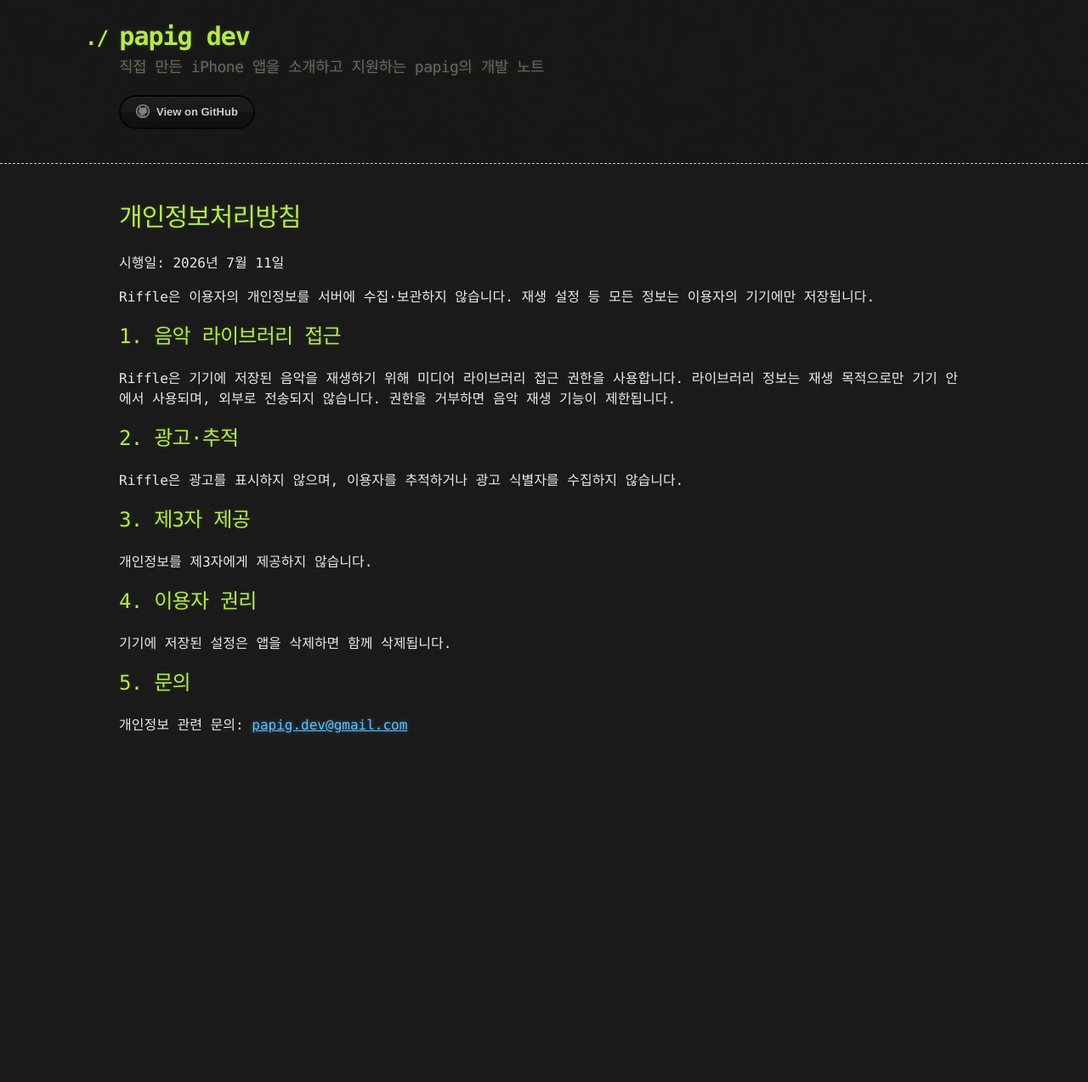
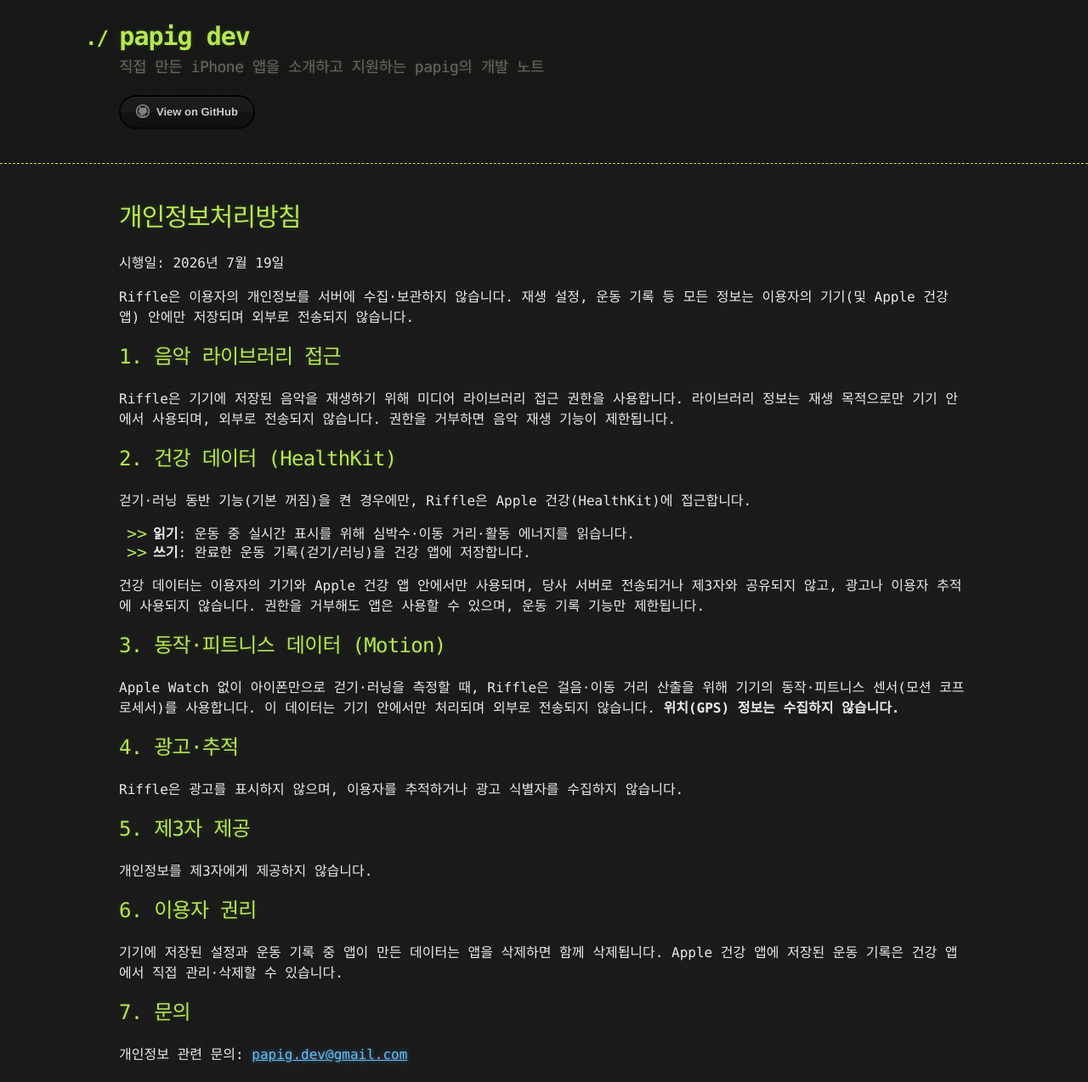
Before and after one commit to papig-dev/papig-dev.github.io, a Jekyll site: the page built from riffle/privacy.md, in a window 1280 px wide. Shown: the whole page at 85% size. Built offline with Jekyll 4.4.1, drawn with Linux system fonts in a browser that asks for light colours; some web fonts are replaced; before the commit the page ends 900 px from its top, so only the background shows below that.

Commit message:
riffle 개인정보처리방침: HealthKit·Motion 섹션 추가 (러닝 기능)
- 건강 데이터(심박·거리·에너지 읽기/운동 저장), 동작·피트니스(걸음·거리) 섹션
- 위치(GPS) 미수집 명시, 기기·건강앱 내 처리·외부 전송 없음
- 시행일 2026-07-19

```diff
--- a/riffle/privacy.md
+++ b/riffle/privacy.md
@@ -7,26 +7,39 @@ permalink: /riffle/privacy/
 
 # 개인정보처리방침
 
-시행일: 2026년 7월 11일
+시행일: 2026년 7월 19일
 
-Riffle은 이용자의 개인정보를 서버에 수집·보관하지 않습니다. 재생 설정 등 모든 정보는 이용자의 기기에만 저장됩니다.
+Riffle은 이용자의 개인정보를 서버에 수집·보관하지 않습니다. 재생 설정, 운동 기록 등 모든 정보는 이용자의 기기(및 Apple 건강 앱) 안에만 저장되며 외부로 전송되지 않습니다.
 
 ## 1. 음악 라이브러리 접근
 
 Riffle은 기기에 저장된 음악을 재생하기 위해 미디어 라이브러리 접근 권한을 사용합니다. 라이브러리 정보는 재생 목적으로만 기기 안에서 사용되며, 외부로 전송되지 않습니다. 권한을 거부하면 음악 재생 기능이 제한됩니다.
 
-## 2. 광고·추적
+## 2. 건강 데이터 (HealthKit)
+
+걷기·러닝 동반 기능(기본 꺼짐)을 켠 경우에만, Riffle은 Apple 건강(HealthKit)에 접근합니다.
+
+- **읽기**: 운동 중 실시간 표시를 위해 심박수·이동 거리·활동 에너지를 읽습니다.
+- **쓰기**: 완료한 운동 기록(걷기/러닝)을 건강 앱에 저장합니다.
+
+건강 데이터는 이용자의 기기와 Apple 건강 앱 안에서만 사용되며, 당사 서버로 전송되거나 제3자와 공유되지 않고, 광고나 이용자 추적에 사용되지 않습니다. 권한을 거부해도 앱은 사용할 수 있으며, 운동 기록 기능만 제한됩니다.
+
+## 3. 동작·피트니스 데이터 (Motion)
+
+Apple Watch 없이 아이폰만으로 걷기·러닝을 측정할 때, Riffle은 걸음·이동 거리 산출을 위해 기기의 동작·피트니스 센서(모션 코프로세서)를 사용합니다. 이 데이터는 기기 안에서만 처리되며 외부로 전송되지 않습니다. **위치(GPS) 정보는 수집하지 않습니다.**
+
+## 4. 광고·추적
 
 Riffle은 광고를 표시하지 않으며, 이용자를 추적하거나 광고 식별자를 수집하지 않습니다.
 
-## 3. 제3자 제공
+## 5. 제3자 제공
 
 개인정보를 제3자에게 제공하지 않습니다.
 
-## 4. 이용자 권리
+## 6. 이용자 권리
 
-기기에 저장된 설정은 앱을 삭제하면 함께 삭제됩니다.
+기기에 저장된 설정과 운동 기록 중 앱이 만든 데이터는 앱을 삭제하면 함께 삭제됩니다. Apple 건강 앱에 저장된 운동 기록은 건강 앱에서 직접 관리·삭제할 수 있습니다.
 
-## 5. 문의
+## 7. 문의
 
 개인정보 관련 문의: <a href="mailto:papig.dev@gmail.com">papig.dev@gmail.com</a>
```
